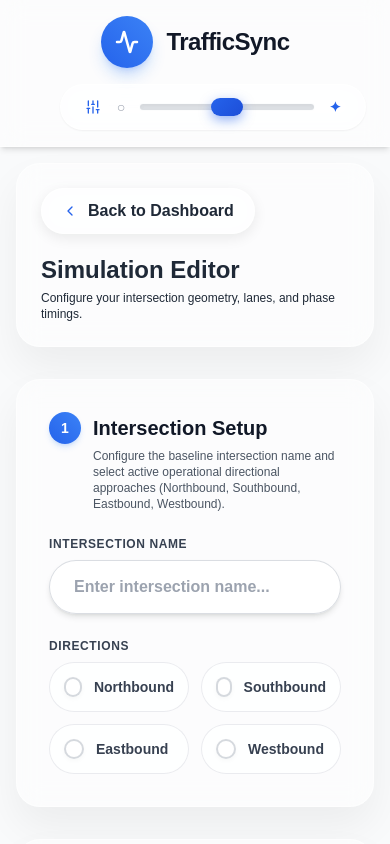
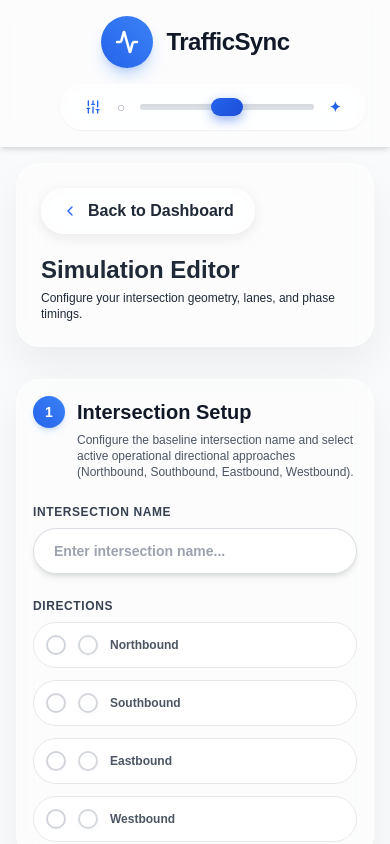
Before and after one commit to danlenoon/TrafficSync, a React (Vite) app in the folder client/: page /editor in a window 390 px wide. Shown: the top 844 px of the page. Built offline with nearby package versions, Linux system fonts and the light colour scheme.

Commit message:
style(setup): make intersection name and directional approach selection fully responsive across screen sizes

```diff
--- a/client/src/components/organisms/SetupSection.jsx
+++ b/client/src/components/organisms/SetupSection.jsx
@@ -17,7 +17,7 @@ export default function SetupSection() {
   };
 
   return (
-    <section className="border p-8 rounded-3xl shadow-sm space-y-6 transition-all" style={glassStyle}>
+    <section className="border p-4 sm:p-8 rounded-3xl shadow-sm space-y-6 transition-all" style={glassStyle}>
       <div>
         <h2 className="text-xl font-black text-gray-900 flex items-center gap-3" style={{ fontFamily: 'Arial, sans-serif' }}>
           <span className="bg-gradient-to-tr from-blue-600 to-blue-500 text-white w-8 h-8 rounded-2xl flex items-center justify-center text-sm shadow-md shadow-blue-500/20">1</span>
@@ -35,30 +35,39 @@ export default function SetupSection() {
             value={roadName}
             onChange={e => setRoadName(e.target.value)}
             placeholder="Enter intersection name..."
-            className="w-full border border-gray-300/80 rounded-full px-6 py-3.5 focus:outline-none focus:ring-2 focus:ring-blue-500 bg-white/90 backdrop-blur-md text-gray-900 font-bold shadow-md transition-all"
+            className="w-full border border-gray-300/80 rounded-full px-5 py-3 sm:px-6 sm:py-3.5 focus:outline-none focus:ring-2 focus:ring-blue-500 bg-white/90 backdrop-blur-md text-gray-900 font-bold shadow-md transition-all text-sm sm:text-base"
             style={{ fontFamily: 'Arial, sans-serif' }}
           />
         </div>
 
         <div>
           <label className="block text-xs font-extrabold text-gray-700 mb-2 uppercase tracking-wider">Directions</label>
-          <div className="grid grid-cols-2 gap-3">
+          <div className="grid grid-cols-1 xs:grid-cols-2 sm:grid-cols-2 gap-3">
             {Object.keys(directions).map(dir => (
               <label
                 key={dir}
-                className={`flex items-center gap-3 p-3.5 border rounded-full cursor-pointer transition-all duration-300 shadow-2xs hover:scale-[1.02] ${
+                className={`flex items-center gap-3 p-3 sm:p-3.5 border rounded-full cursor-pointer transition-all duration-300 shadow-2xs hover:scale-[1.02] ${
                   directions[dir]
-                    ? 'border-blue-500 bg-blue-50/90 backdrop-blur-md text-blue-900 shadow-blue-500/15'
-                    : 'border-gray-200/80 bg-white/70 hover:bg-white/90 text-gray-700'
+                    ? 'bg-blue-50/90 border-blue-400 text-blue-900 shadow-blue-500/10'
+                    : 'bg-white/90 border-gray-200 text-gray-600 hover:border-gray-300'
                 }`}
               >
+                <div className={`w-5 h-5 rounded-full border-2 flex items-center justify-center transition-all ${
+                  directions[dir] ? 'border-blue-600 bg-blue-600' : 'border-gray-300 bg-white'
+                }`}>
+                  {directions[dir] && (
+                    <svg className="w-3 h-3 text-white fill-current" viewBox="0 0 20 20">
+                      <path d="M0 11l2-2 5 5L18 3l2 2L7 18z"/>
+                    </svg>
+                  )}
+                </div>
                 <input
                   type="checkbox"
                   checked={directions[dir]}
                   onChange={() => toggleDirection(dir)}
-                  className="w-5 h-5 rounded-full border-gray-300 text-blue-600 focus:ring-blue-500 cursor-pointer"
+                  className="hidden"
                 />
-                <span className="font-bold text-sm" style={{ fontFamily: 'Arial, sans-serif' }}>{dir}</span>
+                <span className="text-xs sm:text-sm font-extrabold select-none truncate">{dir}</span>
               </label>
             ))}
           </div>
```
